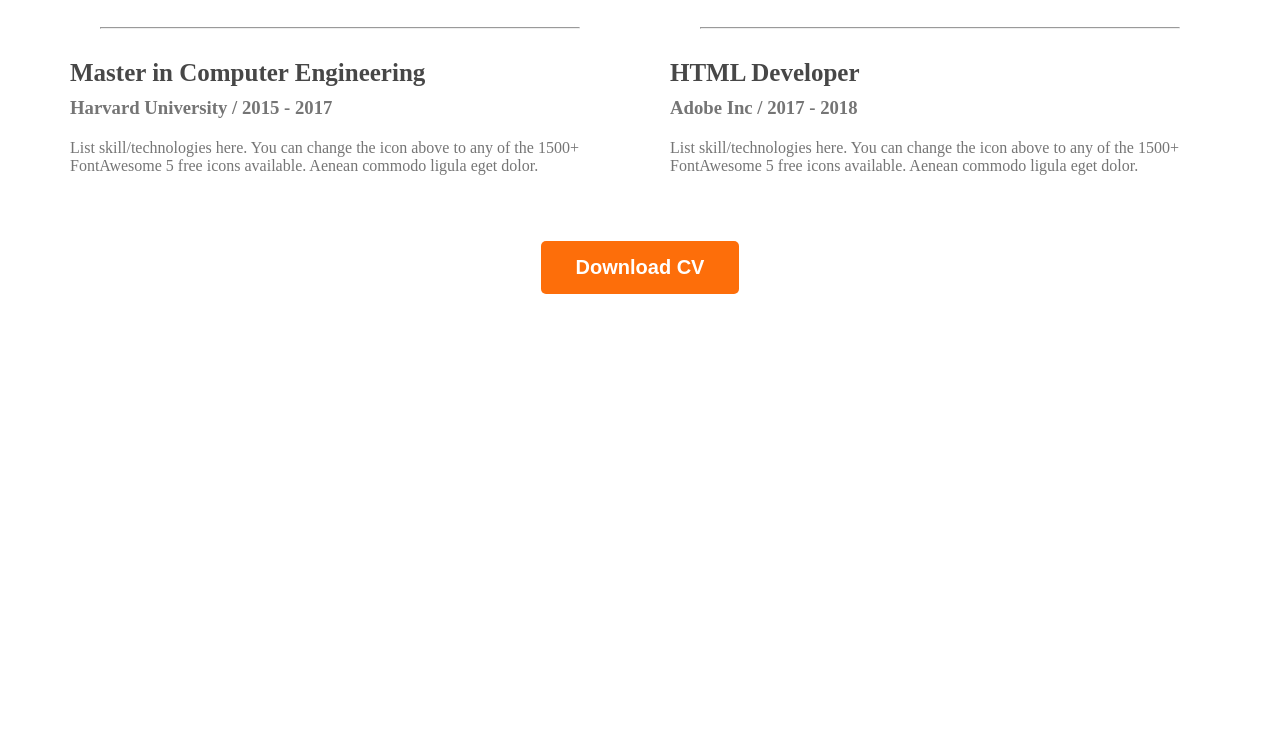
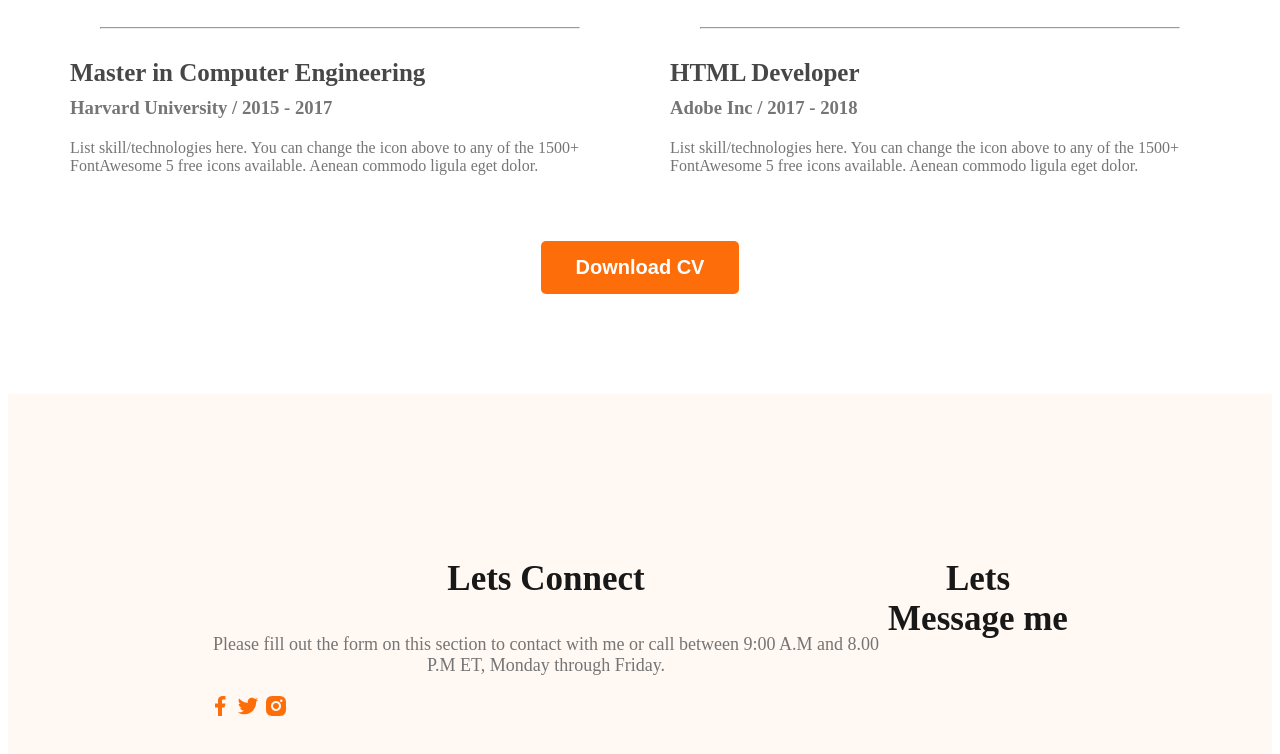
Before and after one commit to sihabulsiam/developer-portfolio, a plain HTML site: page index.html in a window 1280 px wide. Shown: the part 2534-3288 px from the top of the page. Before the commit the page ends 2836 px from the top, so only its background shows below. Drawn offline with Linux system fonts and the light colour scheme.

Commit message:
basic footer

```diff
--- a/index.html
+++ b/index.html
@@ -160,7 +160,19 @@
         </section>
     </main>
     <footer>
-
+        <div class="footer-column">
+            <h3 class="section-title">Lets Connect</h3>
+            <p class="section-description">Please fill out the form on this section to contact with me or call between 9:00 A.M and 8.00 P.M ET, Monday through Friday.
+            </p>
+            <div class="social links">
+                <a href=""><img src="images/icons/facebook.png" alt=""></a>
+                <a href=""><img src="images/icons/twitter.png" alt=""></a>
+                <a href=""><img src="images/icons/insta.png" alt=""></a>
+            </div>
+        </div>
+        <div class="footer-column">
+            <h3 class="section-title">Lets Message me</h3>
+        </div>
     </footer>
 </body>
 
--- a/styles/portfolio.css
+++ b/styles/portfolio.css
@@ -170,3 +170,11 @@ font-weight: 700;
     text-align: center;
     margin-top: 50px;
 }
+/* footer style */
+footer{
+    display: flex;
+    background: #FFF8F3;
+    margin-top: 100px;
+    padding:130px 200px;
+
+}
```
